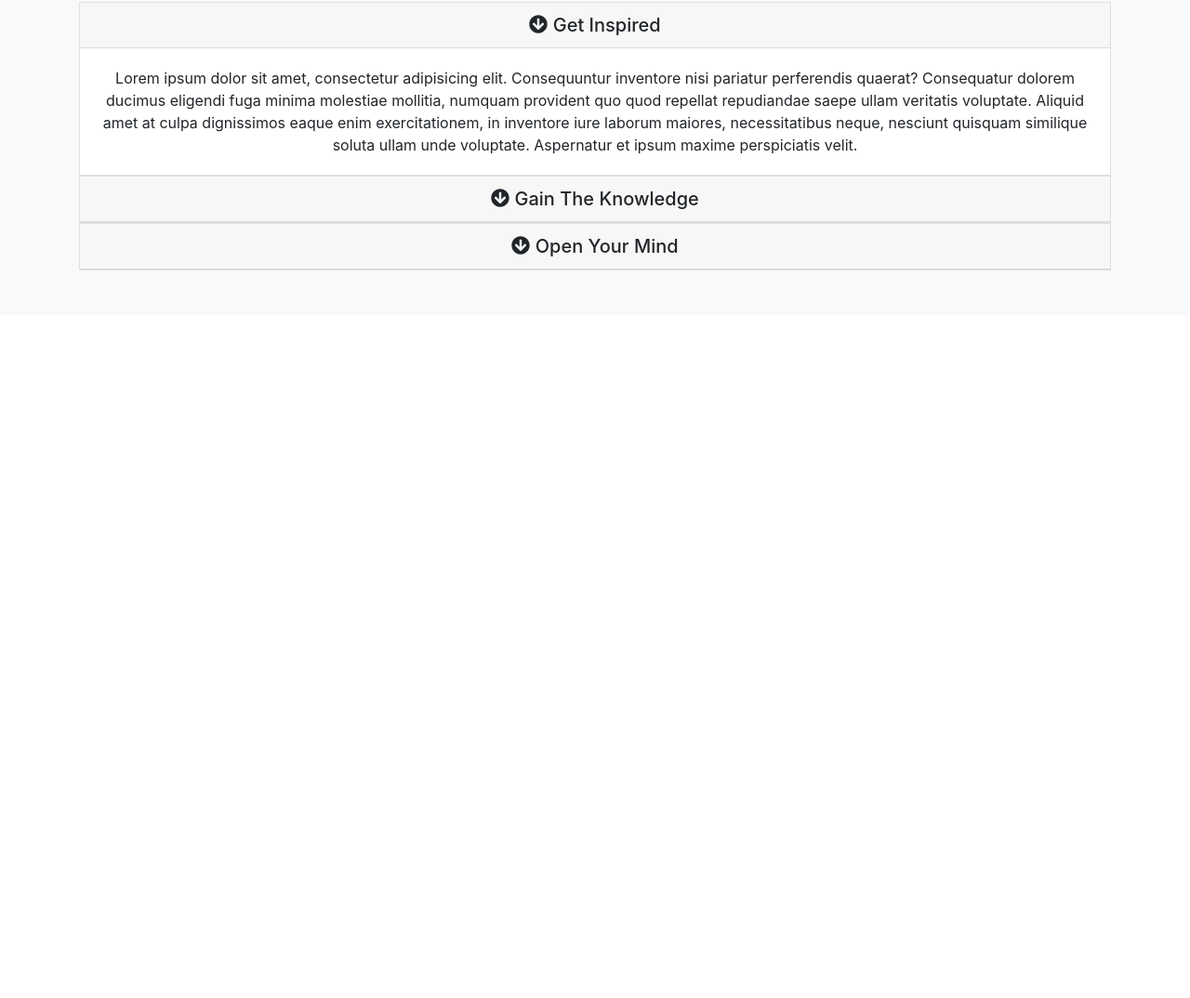
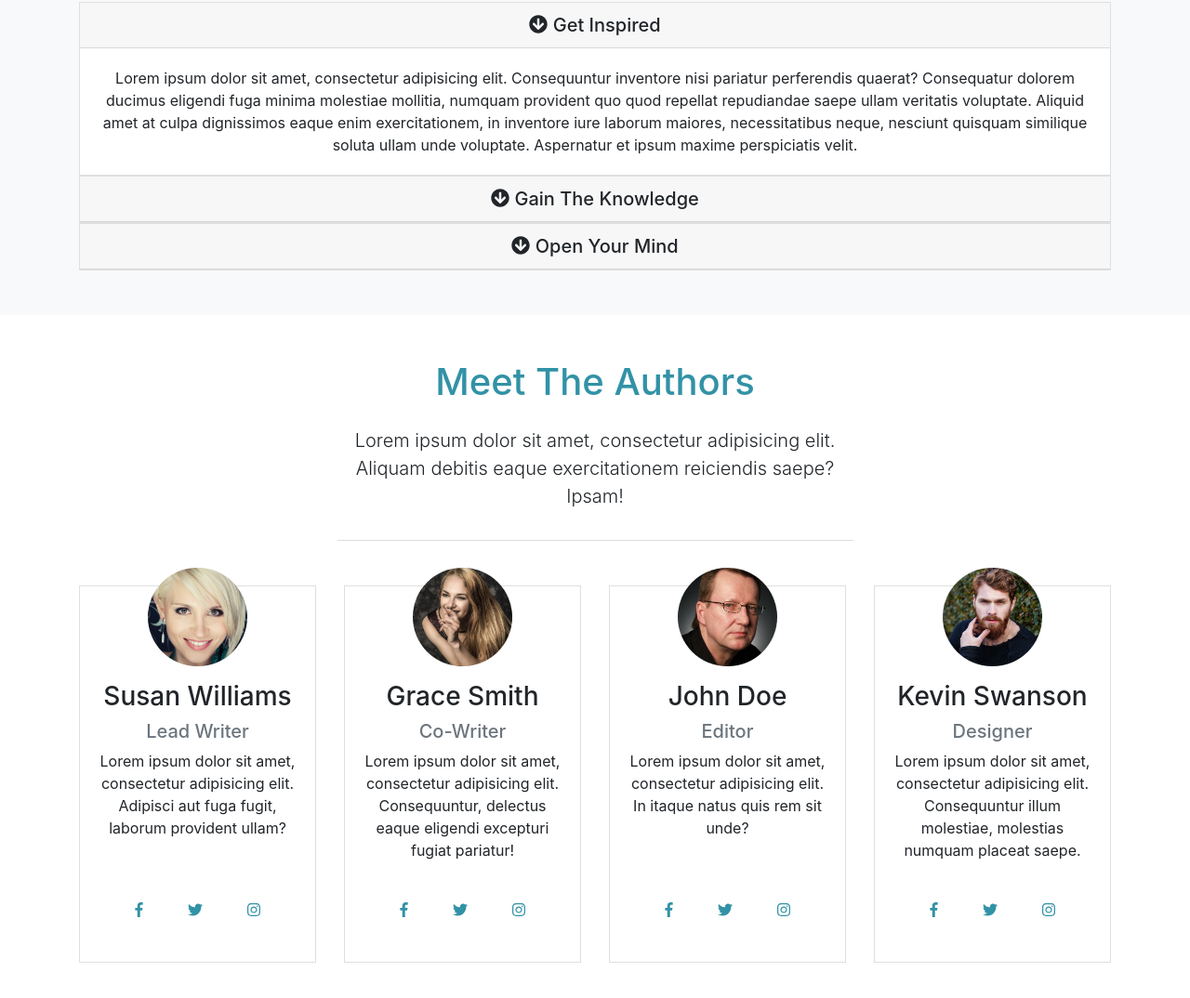
Before and after one commit to mmann9/mizuxe, a website: page src/index.html in a window 1280 px wide. Shown: the part 1376-2450 px from the top of the page at 93% size. Before the commit the page ends 1715 px from the top, so only its background shows below. Drawn offline with Linux system fonts and the light colour scheme.

Commit message:
Completes Author section

```diff
--- a/src/index.html
+++ b/src/index.html
@@ -83,38 +83,36 @@
     <div class="container">
         <div class="row">
             <div class="col-md-3">
-                <div class="card text-center border-primary">
+                <div class="card text-center border-primary h-100">
                     <div class="card-body">
                         <h3 class="text-primary">Be Better</h3>
-                        <p class="text-muted">Lorem ipsum dolor sit amet, consectetur adipisicing elit. Consequuntur,
-                            repellendus!</p>
+                        <p class="text-muted">Lorem ipsum dolor sit amet, consectetur adipisicing elit. Minima,
+                            minus?</p>
                     </div>
                 </div>
             </div>
             <div class="col-md-3">
-                <div class="card text-center bg-primary text-white">
+                <div class="card text-center bg-primary text-white h-100">
                     <div class="card-body">
                         <h3>Be Smarter</h3>
-                        <p>Lorem ipsum dolor sit amet, consectetur adipisicing elit. Consequuntur,
-                            repellendus!</p>
+                        <p>Lorem ipsum dolor sit amet, consectetur adipisicing elit. Esse, mollitia?</p>
                     </div>
                 </div>
             </div>
             <div class="col-md-3">
-                <div class="card text-center border-primary">
+                <div class="card text-center border-primary h-100">
                     <div class="card-body">
                         <h3 class="text-primary">Be Faster</h3>
-                        <p class="text-muted">Lorem ipsum dolor sit amet, consectetur adipisicing elit. Consequuntur,
-                            repellendus!</p>
+                        <p class="text-muted">Lorem ipsum dolor sit amet, consectetur adipisicing elit. Exercitationem,
+                            itaque?</p>
                     </div>
                 </div>
             </div>
             <div class="col-md-3">
-                <div class="card text-center bg-primary text-white">
+                <div class="card text-center bg-primary text-white h-100">
                     <div class="card-body">
                         <h3>Be Stronger</h3>
-                        <p>Lorem ipsum dolor sit amet, consectetur adipisicing elit. Consequuntur,
-                            repellendus!</p>
+                        <p>Lorem ipsum dolor sit amet, consectetur adipisicing elit. Id, molestiae?</p>
                     </div>
                 </div>
             </div>
@@ -201,6 +199,115 @@
     </div>
 </section>
 
+<!-- AUTHORS -->
+<section id="authors" class="my-5 text-center">
+    <div class="container">
+        <div class="row">
+            <div class="col">
+                <div class="info-header mb-5">
+                    <h1 class="text-primary pb-3">
+                        Meet The Authors
+                    </h1>
+                    <p class="lead pb-3">
+                        Lorem ipsum dolor sit amet, consectetur adipisicing elit. Aliquam debitis eaque exercitationem
+                        reiciendis saepe? Ipsam!
+                    </p>
+                </div>
+            </div>
+        </div>
+        <div class="row">
+            <div class="col-lg-3 col-md-6">
+                <div class="card h-100">
+                    <div class="card-body d-flex flex-column align-items-center">
+                        <img src="img/person1.jpg" alt="Susan" class="img-fluid rounded-circle w-50 mb-3">
+                        <h3>Susan Williams</h3>
+                        <h5 class="text-muted">Lead Writer</h5>
+                        <p>Lorem ipsum dolor sit amet, consectetur adipisicing elit. Adipisci aut fuga fugit, laborum
+                            provident ullam?</p>
+                        <div class="d-flex flex-row justify-content-center mt-auto">
+                            <div class="p-4">
+                                <a href="#"><span class="fab fa-facebook-f"></span></a>
+                            </div>
+                            <div class="p-4">
+                                <a href="#"><span class="fab fa-twitter"></span></a>
+                            </div>
+                            <div class="p-4">
+                                <a href="#"><span class="fab fa-instagram"></span></a>
+                            </div>
+                        </div>
+                    </div>
+                </div>
+            </div>
+            <div class="col-lg-3 col-md-6">
+                <div class="card h-100">
+                    <div class="card-body d-flex flex-column align-items-center">
+                        <img src="img/person2.jpg" alt="Grace" class="img-fluid rounded-circle w-50 mb-3">
+                        <h3>Grace Smith</h3>
+                        <h5 class="text-muted">Co-Writer</h5>
+                        <p>Lorem ipsum dolor sit amet, consectetur adipisicing elit. Consequuntur, delectus eaque
+                            eligendi excepturi fugiat pariatur!</p>
+                        <div class="d-flex flex-row justify-content-center mt-auto">
+                            <div class="p-4">
+                                <a href="#"><span class="fab fa-facebook-f"></span></a>
+                            </div>
+                            <div class="p-4">
+                                <a href="#"><span class="fab fa-twitter"></span></a>
+                            </div>
+                            <div class="p-4">
+                                <a href="#"><span class="fab fa-instagram"></span></a>
+                            </div>
+                        </div>
+                    </div>
+                </div>
+            </div>
+            <div class="col-lg-3 col-md-6">
+                <div class="card h-100">
+                    <div class="card-body d-flex flex-column align-items-center">
+                        <img src="img/person3.jpg" alt="John" class="img-fluid rounded-circle w-50 mb-3">
+                        <h3>John Doe</h3>
+                        <h5 class="text-muted">Editor</h5>
+                        <p>Lorem ipsum dolor sit amet, consectetur adipisicing elit. In itaque natus quis rem sit
+                            unde?</p>
+                        <div class="d-flex flex-row justify-content-center mt-auto">
+                            <div class="p-4">
+                                <a href="#"><span class="fab fa-facebook-f"></span></a>
+                            </div>
+                            <div class="p-4">
+                                <a href="#"><span class="fab fa-twitter"></span></a>
+                            </div>
+                            <div class="p-4">
+                                <a href="#"><span class="fab fa-instagram"></span></a>
+                            </div>
+                        </div>
+                    </div>
+                </div>
+            </div>
+            <div class="col-lg-3 col-md-6">
+                <div class="card h-100">
+                    <div class="card-body d-flex flex-column align-items-center">
+                        <img src="img/person4.jpg" alt="Kevin" class="img-fluid rounded-circle w-50 mb-3">
+                        <h3>Kevin Swanson</h3>
+                        <h5 class="text-muted">Designer</h5>
+                        <p>Lorem ipsum dolor sit amet, consectetur adipisicing elit. Consequuntur illum molestiae,
+                            molestias numquam placeat saepe.</p>
+                        <div class="d-flex flex-row justify-content-center mt-auto">
+                            <div class="p-4">
+                                <a href="#"><span class="fab fa-facebook-f"></span></a>
+                            </div>
+                            <div class="p-4">
+                                <a href="#"><span class="fab fa-twitter"></span></a>
+                            </div>
+                            <div class="p-4">
+                                <a href="#"><span class="fab fa-instagram"></span></a>
+                            </div>
+                        </div>
+                    </div>
+                </div>
+            </div>
+        </div>
+    </div>
+</section>
+
 <script src="js/jquery.min.js"></script>
 <script src="js/popper.min.js"></script>
 <script src="js/bootstrap.min.js"></script>
--- a/src/scss/style.scss
+++ b/src/scss/style.scss
@@ -36,3 +36,22 @@ body {
   margin: auto;
   border-bottom: 1px #dddddd solid;
 }
+
+#authors {
+  img {
+    margin-top: -40px;
+  }
+
+  .fa {
+    font-size: 25px;
+  }
+
+  .card:hover {
+    background: $primary;
+    color: #ffffff;
+
+    .svg-inline--fa {
+      color: #ffffff;
+    }
+  }
+}
```
Also changed, not shown: src/css/style.css.
